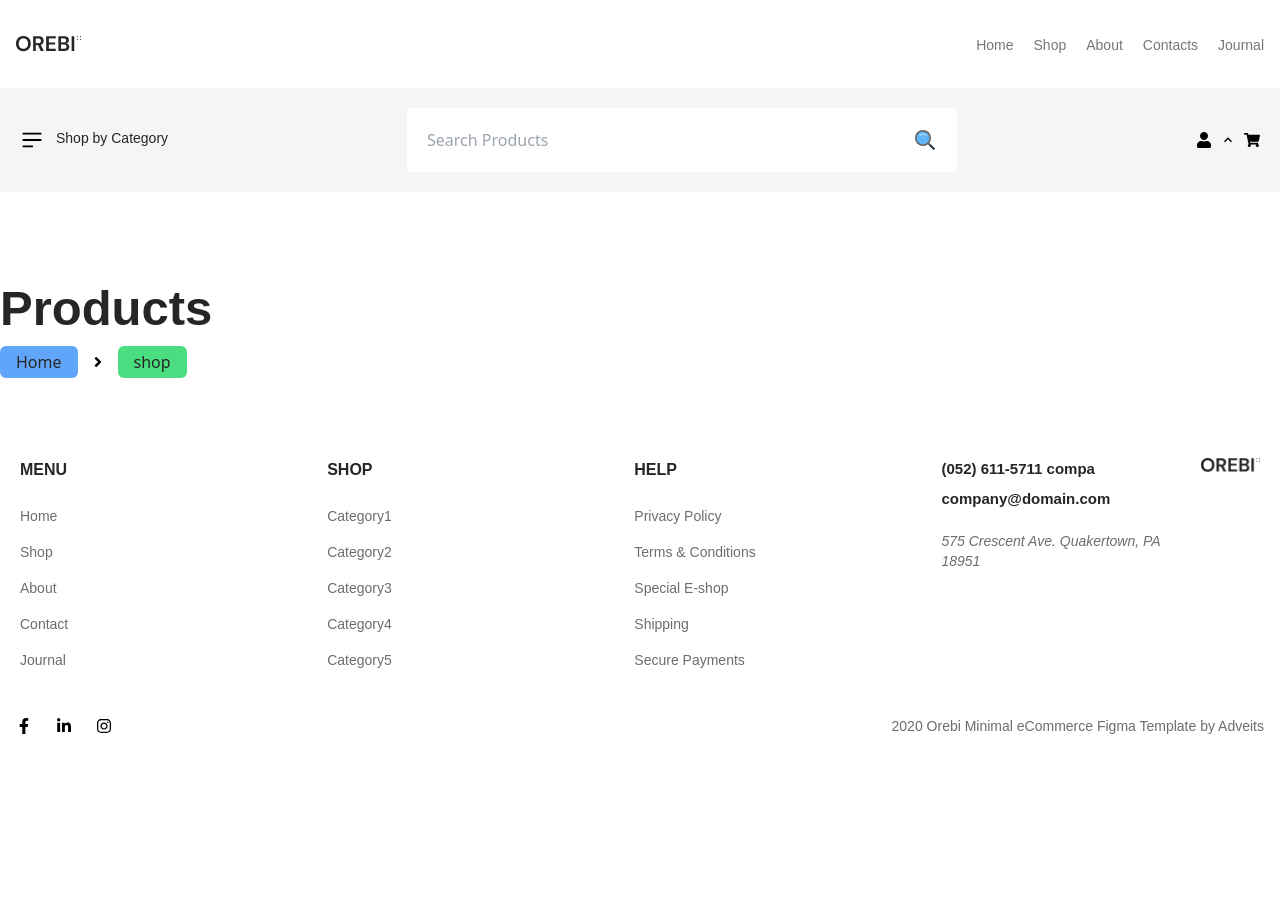
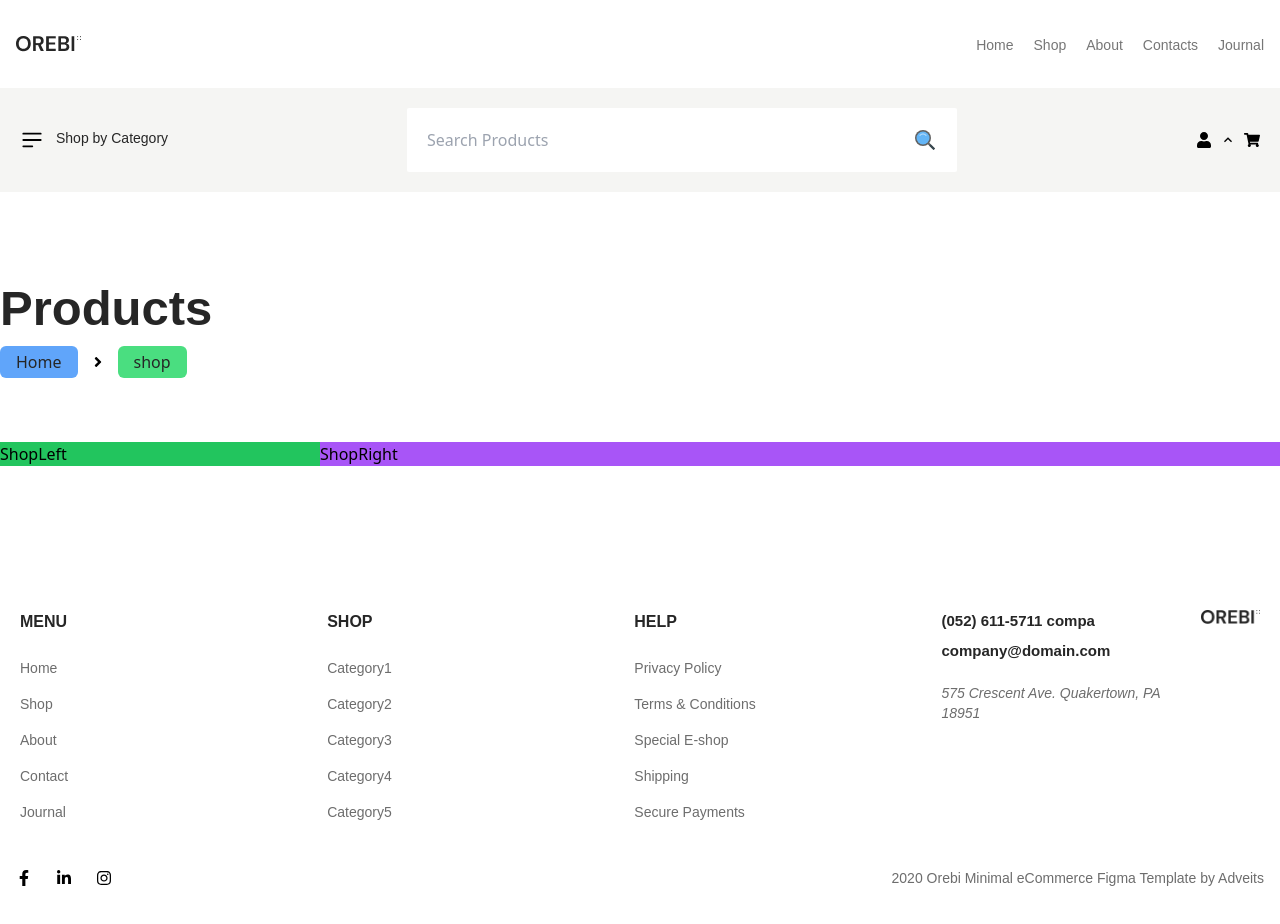
Before and after one commit to mdarafat2201/oreby1, a React (Vite) app: page /shop in a window 1280 px wide. Before the commit the page ends 800 px from the top, so only its background shows below. Built offline with nearby package versions, Linux system fonts and the light colour scheme; no server answers.

Commit message:
shopleft don

```diff
--- a/package.json
+++ b/package.json
@@ -10,6 +10,7 @@
     "preview": "vite preview"
   },
   "dependencies": {
+    "axios": "^1.6.8",
     "react": "^18.2.0",
     "react-dom": "^18.2.0",
     "react-icons": "^5.0.1",
--- /dev/null
+++ b/src/Component/ShopComponent/ShopLeft/ShopLeft.jsx
@@ -0,0 +1,7 @@
+import React from "react";
+
+const ShopLeft = ({ className }) => {
+  return <div className={className}>ShopLeft</div>;
+};
+
+export default ShopLeft;
--- /dev/null
+++ b/src/Component/ShopComponent/ShopRight/ShopRight.jsx
@@ -0,0 +1,15 @@
+import axios from "axios";
+import React, { useEffect } from "react";
+
+const ShopRight = ({ className }) => {
+  useEffect(() => {
+    const DataFetcher = async () => {
+      const data = await axios.get("https://dummyjson.com/products");
+      console.log(data.data.products);
+    };
+    DataFetcher();
+  }, []);
+  return <div className={className}>ShopRight</div>;
+};
+
+export default ShopRight;
--- a/src/pages/Shop/Shop.jsx
+++ b/src/pages/Shop/Shop.jsx
@@ -1,6 +1,8 @@
 import React from "react";
 import BreadCrumb from "../../Component/CommonConponent/BreadCrumb/BreadCrumb";
-
+import ShopLeft from "../../Component/ShopComponent/ShopLeft/ShopLeft";
+import Flex from "../../Component/CommonConponent/Flex";
+import ShopRight from "../../Component/ShopComponent/ShopRight/ShopRight";
 const Shop = () => {
   return (
     <>
@@ -10,6 +12,12 @@ const Shop = () => {
             Products
           </h2>
           <BreadCrumb />
+          <div className="py-16">
+            <Flex>
+              <ShopLeft className="w-[25%] bg-green-500" />
+              <ShopRight className="w-[75%] bg-purple-500" />
+            </Flex>
+          </div>
         </div>
       </div>
     </>
```
Also changed, not shown: 1 other file (tests, documents, lock files or other folders).
